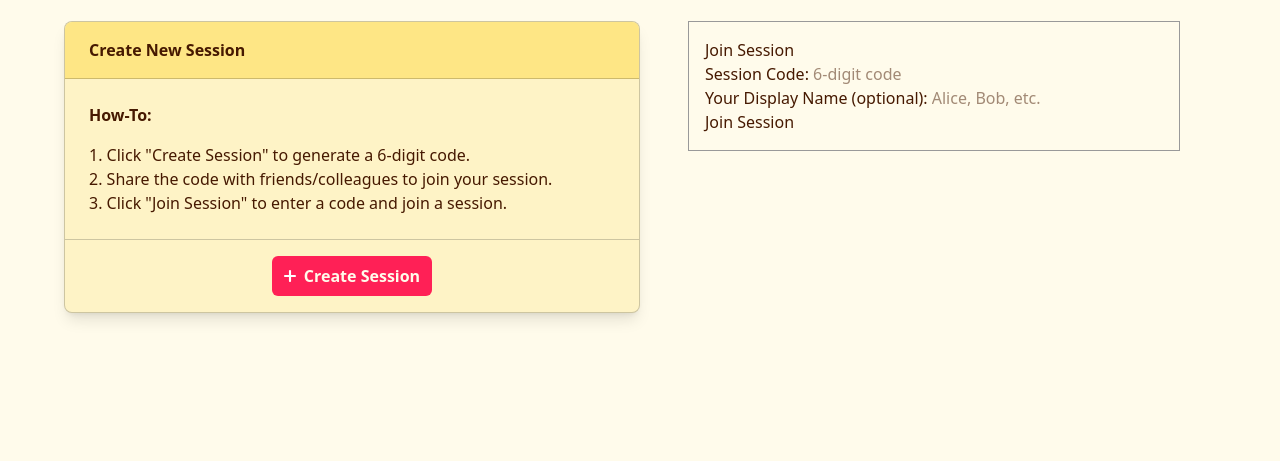
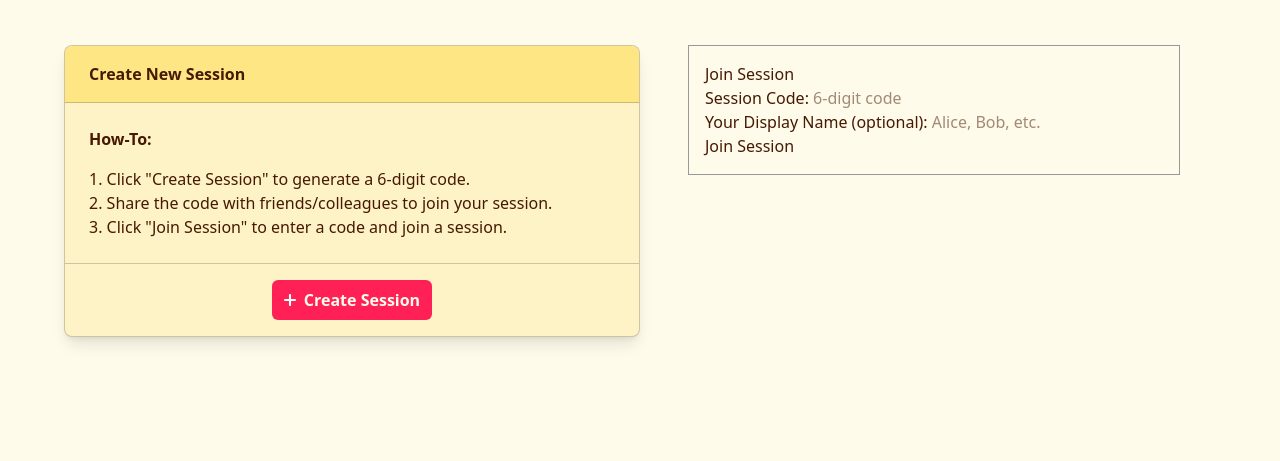
Before and after one commit to drunkdev1991/WarmShowerOnline, a website built with Vite: page frontend/index.html in a window 1280 px wide. Shown: the part 279-740 px from the top of the page. Built offline with nearby package versions, Linux system fonts and the light colour scheme.

Commit message:
increased main padding

```diff
--- a/frontend/src/styles/global.css
+++ b/frontend/src/styles/global.css
@@ -1,5 +1,5 @@
 @import "tailwindcss";
 
 body {
-	  @apply bg-amber-50 p-6 text-amber-950;
+	  @apply bg-amber-50 p-12 text-amber-950;
 }
```
